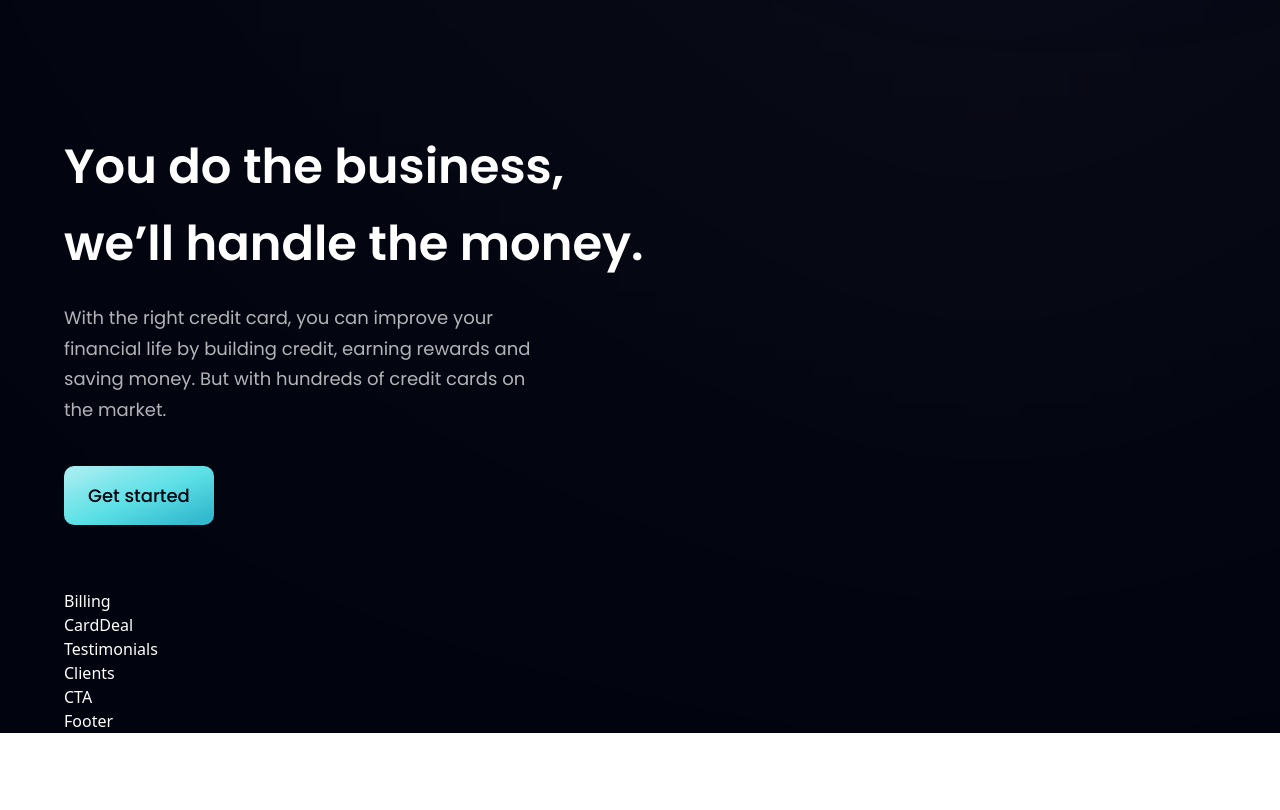
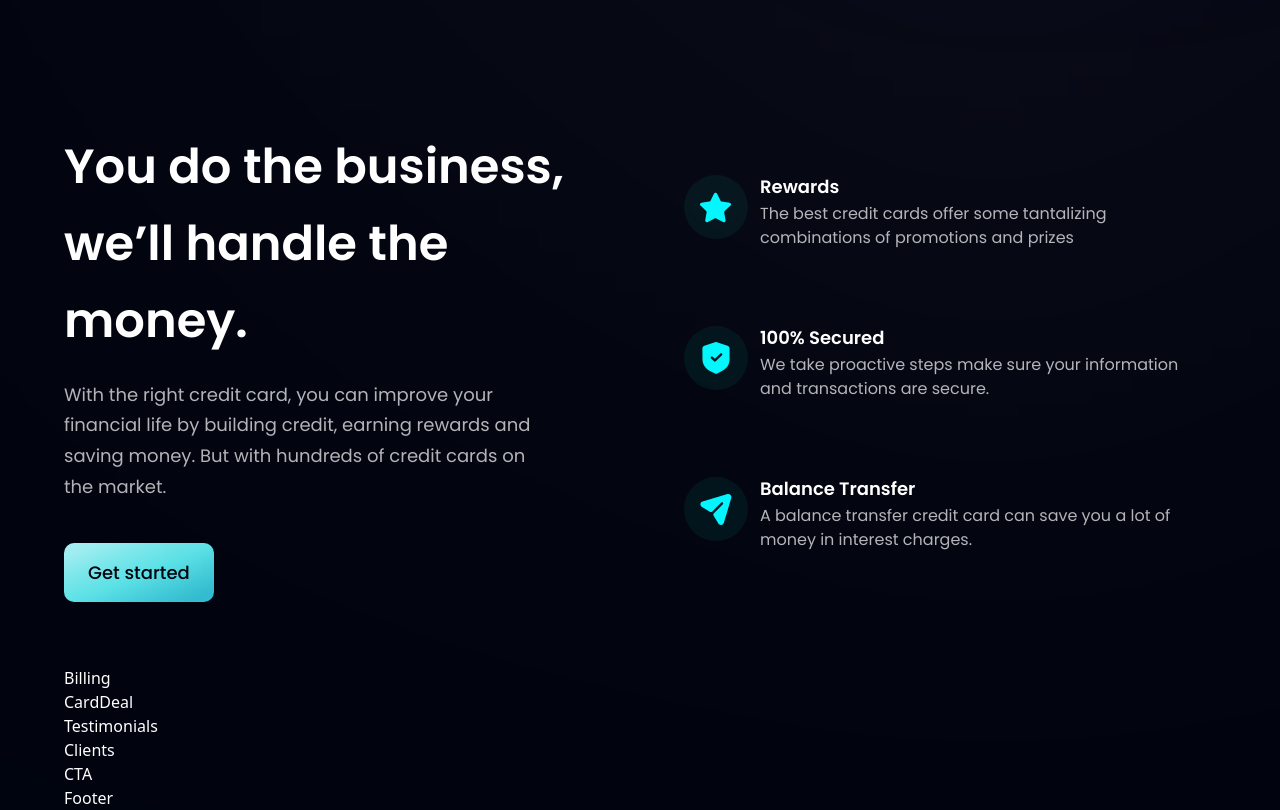
Before and after one commit to Prathamdas3/WooBank, a React (Vite) app: page / in a window 1280 px wide. Shown: the part 880-1690 px from the top of the page. Before the commit the page ends 1613 px from the top, so only its background shows below. Built offline with nearby package versions, Linux system fonts and the light colour scheme.

Commit message:
completed the business section completely

```diff
--- a/src/components/Business.jsx
+++ b/src/components/Business.jsx
@@ -3,9 +3,23 @@ import styles, { layout } from "../style";
 import Button from "./Button";
 
 const FeatureCard = ({ icon, title, content, index }) => (
-  <div>
-    <div>
-      <img src={icon} alt="icon" />
+  <div
+    className={`flex flex-row p-6 rounded-[20px] ${
+      index !== features.length - 1 ? "mb-6" : "mb-0"
+    } feature-card`}
+  >
+    <div
+      className={`w-[64px] h-[64px] rounded-full ${styles.flexCenter} bg-dimBlue`}
+    >
+      <img src={icon} alt="icon" className="w-[50%] h-[50%] object-contain" />
+    </div>
+    <div className="flex-1 flex-col ml-3">
+      <h4 className="font-poppins font-semibold text-white text-[18px] leading-[23px] mb-1">
+        {title}
+      </h4>
+      <p className="font-poppins font-normal text-dimWhite text-[16px] leading-[24px] mb-1">
+        {content}
+      </p>
     </div>
   </div>
 );
@@ -27,12 +41,11 @@ const Business = () => {
         </p>
 
         <Button styles="mt-10" />
-
-        <div className={`${layout.sectionImg} flex-col `}>
-          {features.map((feature, index) => {
-            <FeatureCard key={feature.id} {...feature} index={index} />;
-          })}
-        </div>
+      </div>
+      <div className={`${layout.sectionImg} flex-col `}>
+        {features.map((feature, index) => (
+          <FeatureCard key={feature.id} {...feature} index={index} />
+        ))}
       </div>
     </section>
   );
```
